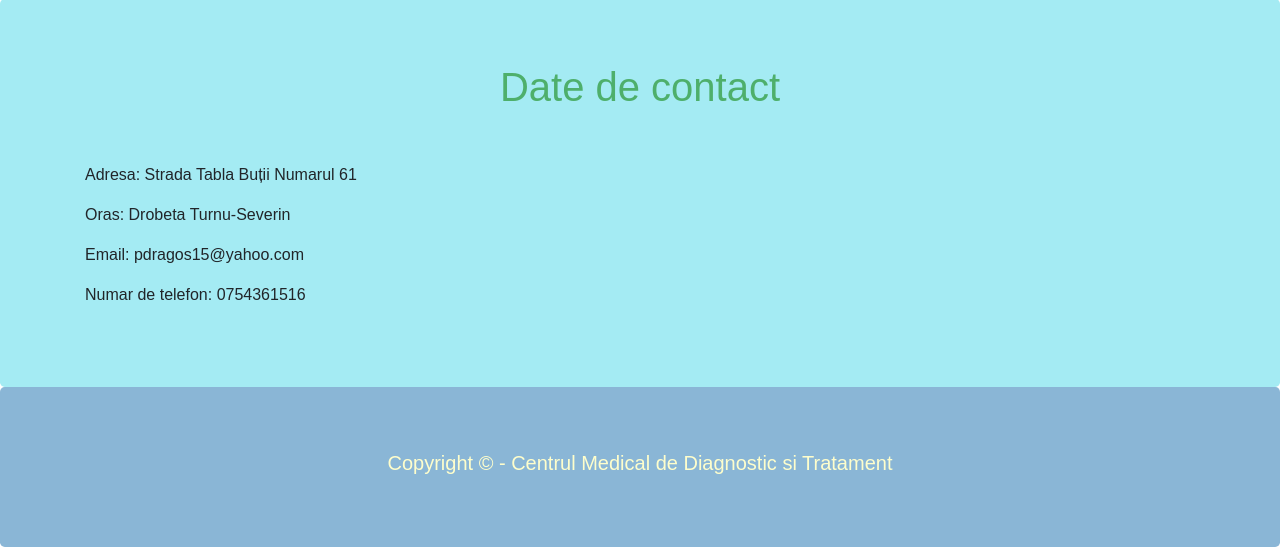
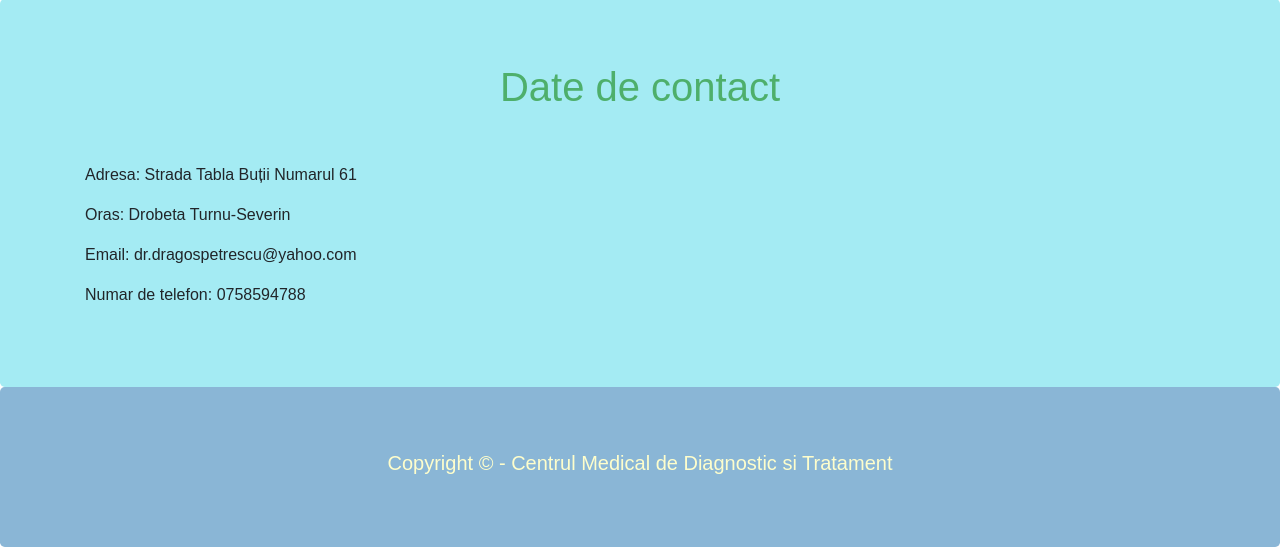
Before and after one commit to xWalker3139/My-App, a Django app: page /contact/ in a window 1280 px wide. Shown: the part 1379-1926 px from the top of the page. Run offline with Django 3.2, Linux system fonts and the light colour scheme; some libraries are stand-ins or nearby versions.

Commit message:
tweaked  app for heroku

```diff
--- a/templates/my_app/base.html
+++ b/templates/my_app/base.html
@@ -43,6 +43,7 @@
             <br>
             <img class="float-right" src="https://images.unsplash.com/photo-1603807008857-ad66b70431aa?ixid=MnwxMjA3fDB8MHxzZWFyY2h8NTh8fGRvY3RvcnxlbnwwfHwwfHw%3D&ixlib=rb-1.2.1&auto=format&fit=crop&w=500&q=60" width=350px height=200px
             style="border-radius: 20px;">
+            <br>
             <p id="para4" style="padding-top: 30px;">"Un copil sanatos este un copil fericit!"</p>
             <p id="para2" style="padding-top: 0px;">
             Copiii reprezintă sensul vieții noastre ca părinți, iar principala preocupare o reprezintă sănătatea și fericirea copiilor noștri. Și pentru că grija ce le-o purtăm copiilor noștri ne macină mereu, Cabinetul medical de Pediatrie Dr. Petrescu Dragos vă vine în ajutor cu servicii medicale de pediatrie de înaltă calitate prin Medicul Primar de Pediatrie Dr. Petrescu Dragos.
--- a/templates/my_app/contact.html
+++ b/templates/my_app/contact.html
@@ -10,7 +10,7 @@
 <div class="container">
     <h2 style="font-family: Georgia, 'Times New Roman', Times, serif;color: #81cfda;">Programare online</h2>
     <br>
-    <form method="POST" action="mailto:pdragos15@yahoo.com" enctype="text/plain">
+    <form method="POST" action="mailto:dr.dragospetrescu@yahoo.com" enctype="text/plain">
         <div class="form-group">
           <label for="text">Nume:</label>
           <input type="text" class="form-control" placeholder="Nume" id="nume" name="Nume:" required>
@@ -54,8 +54,8 @@
             <div class="col-md-6" style="font-family:Arial, Helvetica, sans-serif;">
                 <p>Adresa: Strada Tabla Buții Numarul 61</p>
                 <p>Oras: Drobeta Turnu-Severin</p>
-                <p>Email: pdragos15@yahoo.com</p>
-                <p>Numar de telefon: 0754361516</p>
+                <p>Email: dr.dragospetrescu@yahoo.com</p>
+                <p>Numar de telefon: 0758594788</p>
             </div>
         </div>
     </div>
```
